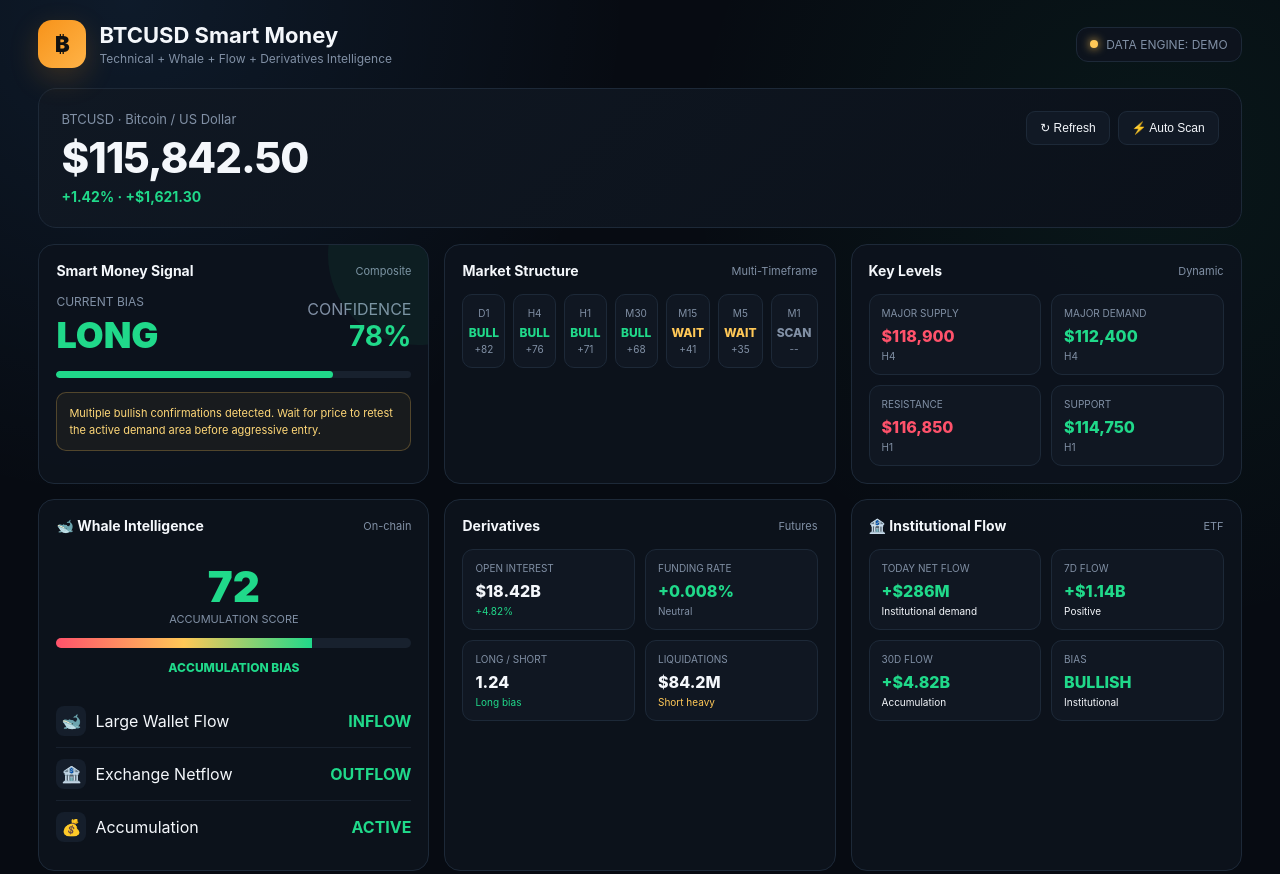
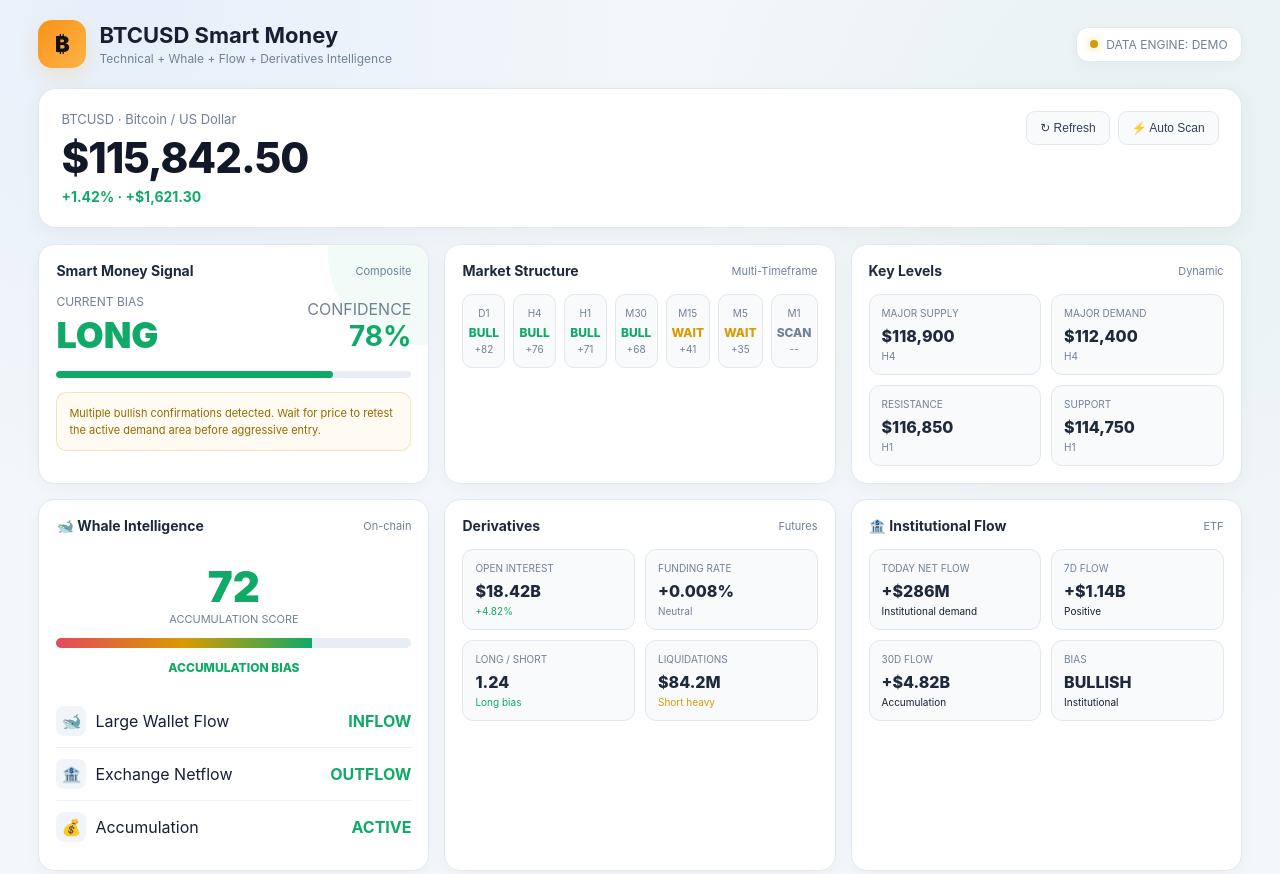
Before and after one commit to uncleben95/BTCUSD-Trading-Plan, a plain HTML site: page index.html in a window 1280 px wide. Shown: the top 874 px of the page. Drawn offline with Linux system fonts and the light colour scheme.

Commit message:
Update index.html

```diff
--- a/index.html
+++ b/index.html
@@ -14,23 +14,23 @@
 }
 
 :root{
-    --bg:#070b12;
-    --card:#0d131d;
-    --card2:#111925;
-    --border:#1d2938;
-    --text:#f4f7fb;
-    --muted:#8190a5;
-    --green:#20d98a;
-    --red:#ff526b;
-    --yellow:#ffc857;
-    --blue:#4da3ff;
-    --purple:#9b7cff;
+    --bg:#f3f6fa;
+    --card:#ffffff;
+    --card2:#f7f9fc;
+    --border:#e2e8f0;
+    --text:#172033;
+    --muted:#718096;
+    --green:#10a968;
+    --red:#e5485d;
+    --yellow:#d89b00;
+    --blue:#287fd4;
+    --purple:#7658d6;
 }
 
 body{
     background:
-        radial-gradient(circle at 10% 0%,rgba(77,163,255,.10),transparent 25%),
-        radial-gradient(circle at 90% 10%,rgba(32,217,138,.06),transparent 25%),
+        radial-gradient(circle at 10% 0%,rgba(77,163,255,.08),transparent 25%),
+        radial-gradient(circle at 90% 10%,rgba(32,169,104,.06),transparent 25%),
         var(--bg);
     color:var(--text);
     font-family:Inter,Arial,sans-serif;
@@ -69,11 +69,12 @@ body{
     font-size:22px;
     background:linear-gradient(135deg,#f7931a,#ffb347);
     color:#111;
-    box-shadow:0 10px 30px rgba(247,147,26,.20);
+    box-shadow:0 8px 20px rgba(247,147,26,.16);
 }
 
 .brand h1{
     font-size:22px;
+    color:#172033;
 }
 
 .brand p{
@@ -86,12 +87,13 @@ body{
     display:flex;
     align-items:center;
     gap:8px;
-    background:var(--card);
+    background:#fff;
     border:1px solid var(--border);
     padding:9px 13px;
     border-radius:12px;
     font-size:12px;
     color:var(--muted);
+    box-shadow:0 3px 12px rgba(30,50,80,.04);
 }
 
 .dot{
@@ -99,17 +101,18 @@ body{
     height:8px;
     border-radius:50%;
     background:var(--yellow);
-    box-shadow:0 0 10px var(--yellow);
+    box-shadow:0 0 8px rgba(216,155,0,.45);
 }
 
 /* PRICE */
 
 .price-card{
-    background:linear-gradient(135deg,#101823,#0b111a);
+    background:#fff;
     border:1px solid var(--border);
     border-radius:18px;
     padding:22px;
     margin-bottom:16px;
+    box-shadow:0 5px 20px rgba(30,50,80,.05);
 }
 
 .price-top{
@@ -129,6 +132,7 @@ body{
     font-weight:800;
     margin:5px 0;
     letter-spacing:-1px;
+    color:#111827;
 }
 
 .change{
@@ -142,6 +146,8 @@ body{
 .blue{color:var(--blue)}
 .muted{color:var(--muted)}
 
+/* BUTTONS */
+
 .price-actions{
     display:flex;
     gap:8px;
@@ -149,16 +155,18 @@ body{
 
 .btn{
     border:1px solid var(--border);
-    background:var(--card2);
-    color:var(--text);
+    background:#f8fafc;
+    color:#334155;
     padding:9px 13px;
     border-radius:9px;
     cursor:pointer;
     font-size:12px;
+    transition:.2s;
 }
 
 .btn:hover{
-    border-color:#40536b;
+    background:#eef3f8;
+    border-color:#cbd5e1;
 }
 
 /* GRID */
@@ -170,11 +178,12 @@ body{
 }
 
 .card{
-    background:rgba(13,19,29,.92);
+    background:var(--card);
     border:1px solid var(--border);
     border-radius:16px;
     padding:17px;
     min-width:0;
+    box-shadow:0 4px 16px rgba(30,50,80,.035);
 }
 
 .card-title{
@@ -186,6 +195,7 @@ body{
 
 .card-title h2{
     font-size:14px;
+    color:#1e293b;
 }
 
 .card-title span{
@@ -214,7 +224,7 @@ body{
     border-radius:50%;
     right:-80px;
     top:-80px;
-    background:rgba(32,217,138,.06);
+    background:rgba(16,169,104,.05);
 }
 
 .signal-main{
@@ -246,7 +256,7 @@ body{
 .progress{
     height:7px;
     border-radius:10px;
-    background:#18212e;
+    background:#e8edf3;
     overflow:hidden;
     margin-top:14px;
 }
@@ -268,7 +278,7 @@ body{
 }
 
 .tf{
-    background:#101722;
+    background:#f8fafc;
     border:1px solid var(--border);
     padding:12px 5px;
     border-radius:10px;
@@ -301,7 +311,7 @@ body{
 }
 
 .metric{
-    background:#101722;
+    background:#f8fafc;
     border:1px solid var(--border);
     padding:12px;
     border-radius:11px;
@@ -316,6 +326,7 @@ body{
 .metric-value{
     font-size:16px;
     font-weight:800;
+    color:#1e293b;
 }
 
 .metric-sub{
@@ -330,7 +341,7 @@ body{
     align-items:center;
     justify-content:space-between;
     padding:11px 0;
-    border-bottom:1px solid #18212e;
+    border-bottom:1px solid #edf1f5;
 }
 
 .flow-row:last-child{
@@ -348,7 +359,7 @@ body{
     height:30px;
     display:grid;
     place-items:center;
-    background:#151e2b;
+    background:#f1f5f9;
     border-radius:8px;
 }
 
@@ -366,7 +377,7 @@ body{
 
 .whale-bar{
     height:10px;
-    background:#18212e;
+    background:#e8edf3;
     border-radius:10px;
     overflow:hidden;
     margin:12px 0;
@@ -376,7 +387,7 @@ body{
     display:block;
     width:72%;
     height:100%;
-    background:linear-gradient(90deg,var(--red),var(--yellow),var(--green));
+    background:linear-gradient(90deg,#e5485d,#d89b00,#10a968);
 }
 
 /* NEWS */
@@ -385,7 +396,7 @@ body{
     display:flex;
     gap:12px;
     padding:12px 0;
-    border-bottom:1px solid #18212e;
+    border-bottom:1px solid #edf1f5;
 }
 
 .news:last-child{
@@ -401,6 +412,7 @@ body{
 .news-title{
     font-size:12px;
     line-height:1.5;
+    color:#334155;
 }
 
 .news-sentiment{
@@ -430,7 +442,7 @@ body{
 
 .score-bar{
     height:6px;
-    background:#18212e;
+    background:#e8edf3;
     border-radius:10px;
     overflow:hidden;
 }
@@ -453,9 +465,9 @@ body{
 .alert{
     padding:12px;
     border-radius:10px;
-    border:1px solid rgba(255,200,87,.25);
-    background:rgba(255,200,87,.05);
-    color:#ffd878;
+    border:1px solid rgba(216,155,0,.25);
+    background:rgba(255,200,87,.08);
+    color:#946b00;
     font-size:11px;
     line-height:1.5;
 }
@@ -465,13 +477,14 @@ body{
 .footer{
     margin-top:18px;
     text-align:center;
-    color:#59677a;
+    color:#94a3b8;
     font-size:10px;
 }
 
 /* RESPONSIVE */
 
 @media(max-width:1000px){
+
     .col-3,
     .col-4,
     .col-6,
```
